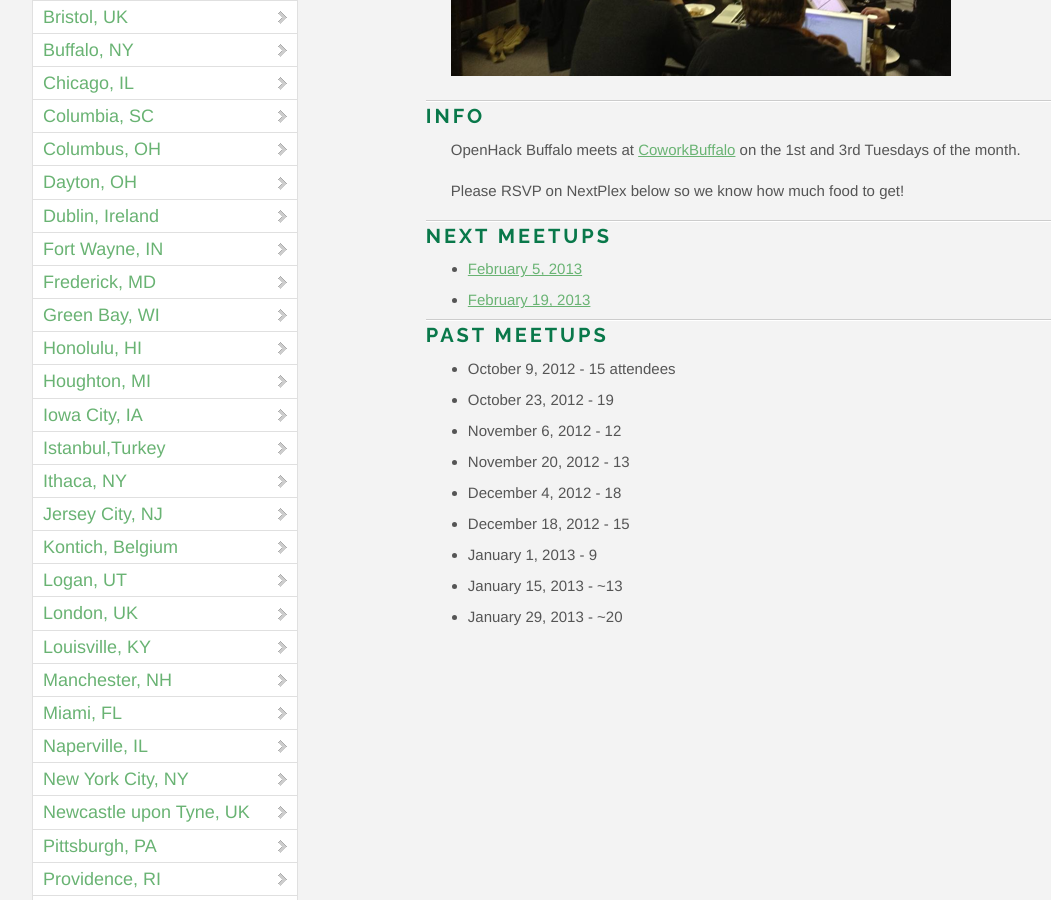
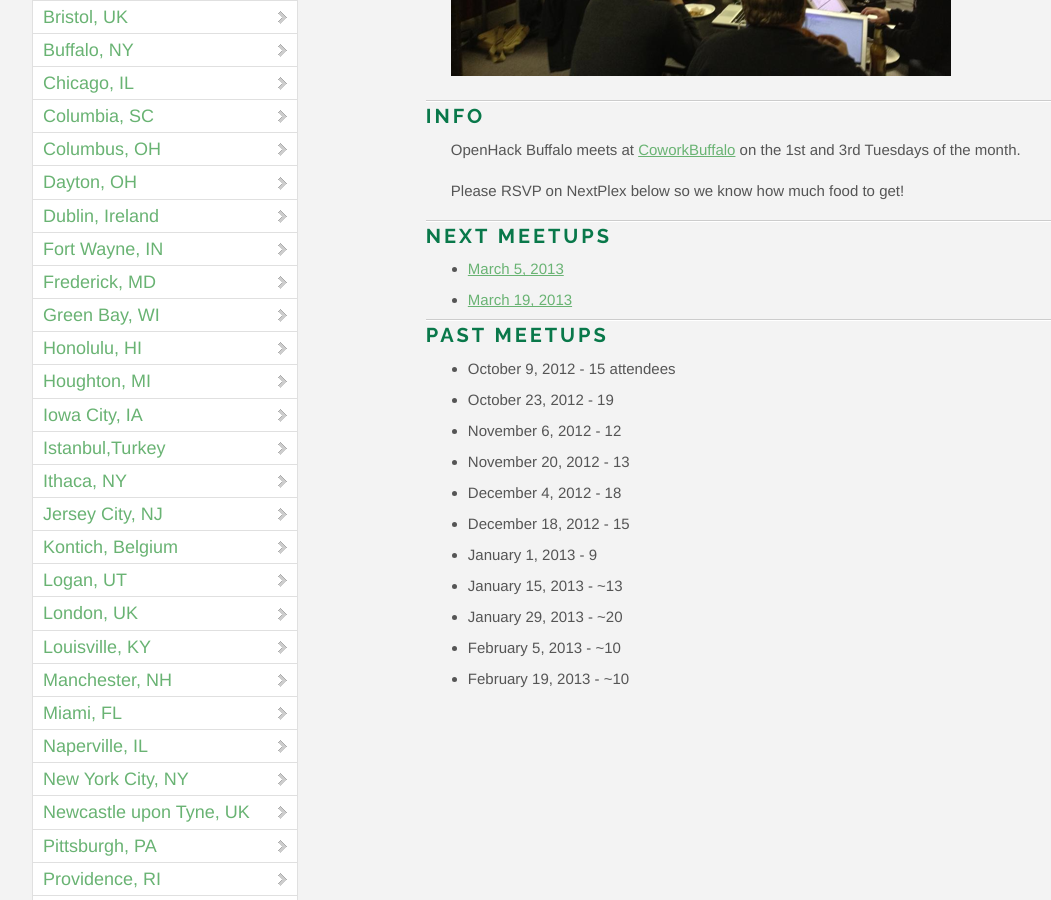
Before and after one commit to OpenHack/openhack.github.com, a Jekyll site: the page built from buffalo/index.markdown, in a window 1280 px wide and 900 px high, scrolled down 514 px. Shown: the whole window, without its empty margins (32-1083 px from the left). Built offline with Jekyll 4.4.1, drawn with Linux system fonts in a browser that asks for light colours; nearby versions of some CDN libraries; Markdown is read by kramdown in place of the engine named in the settings; comment, search, counter and statistics services are not loaded.

Commit message:
March meetups

```diff
--- a/buffalo/index.markdown
+++ b/buffalo/index.markdown
@@ -15,8 +15,8 @@ Please RSVP on NextPlex below so we know how much food to get!
 
 ### Next meetups
 
-* [February 5, 2013](http://nextplex.com/buffalo-ny/calendar/events/3286)
-* [February 19, 2013](http://nextplex.com/buffalo-ny/calendar/events/3287)
+* [March 5, 2013](http://nextplex.com/buffalo-ny/calendar/events/4496-openhack-march-1-0)
+* [March 19, 2013](hthttp://nextplex.com/buffalo-ny/calendar/events/4497-openhack-march-2-0)
 
 ### Past meetups
 
@@ -29,3 +29,5 @@ Please RSVP on NextPlex below so we know how much food to get!
 * January 1, 2013 - 9
 * January 15, 2013 - ~13
 * January 29, 2013 - ~20
+* February 5, 2013 - ~10
+* February 19, 2013 - ~10
```
